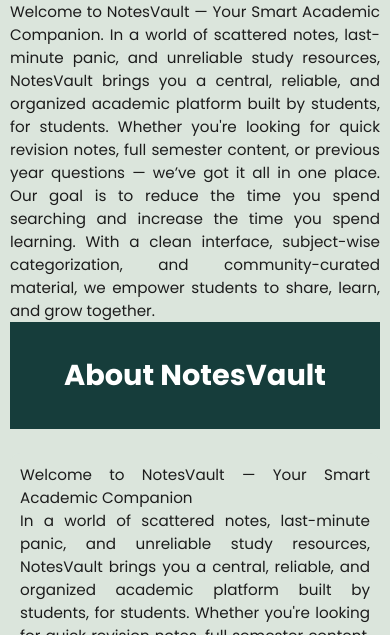
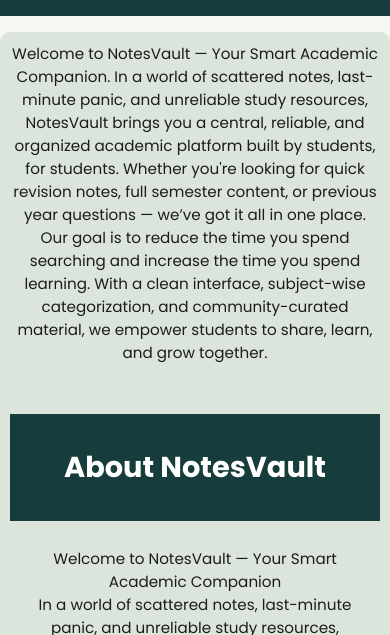
Before and after one commit to ys09123/notesvault, a plain HTML site: page about.html in a window 390 px wide. Shown: the part 209-844 px from the top of the page. Drawn offline with Linux system fonts and the light colour scheme.

Commit message:
Update about.css

```diff
--- a/about.css
+++ b/about.css
@@ -17,6 +17,7 @@ body {
   color: white;
   padding: 2.5rem 1rem;
   text-align: center;
+  margin-top: 50px;
 }
 
 .hero-section h1 {
@@ -32,7 +33,8 @@ body {
   padding: 1.5rem;
   font-size: 1.1rem;
   font-weight: 400;
-  text-align: justify;
+  text-align: center;
+
   /* FIX: Added missing padding as per the issue description */
   padding: 2rem;
 }
@@ -176,7 +178,7 @@ body {
     padding: 1rem; /* Smaller padding for very compact screens */
   }
 }
-=======
+
 /* Responsive Design */
 @media (max-width: 768px) {
   .hero-section h1 {
@@ -191,7 +193,9 @@ body {
     padding: 1rem;
     margin-top: 1rem;
     font-size: 1rem;
+    text-align: center;
   }
+
 
   .two-cards,
   .features {
```
